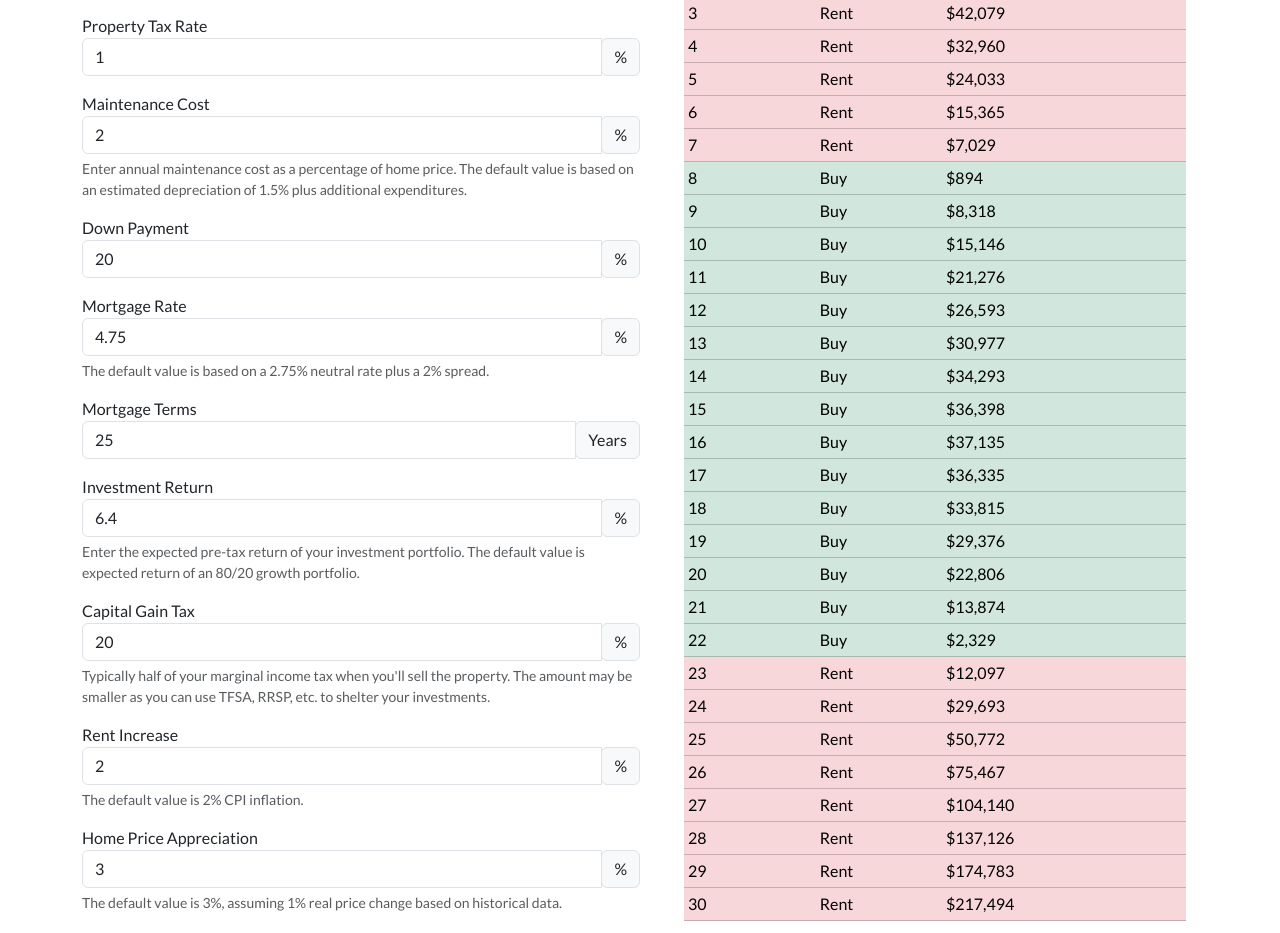
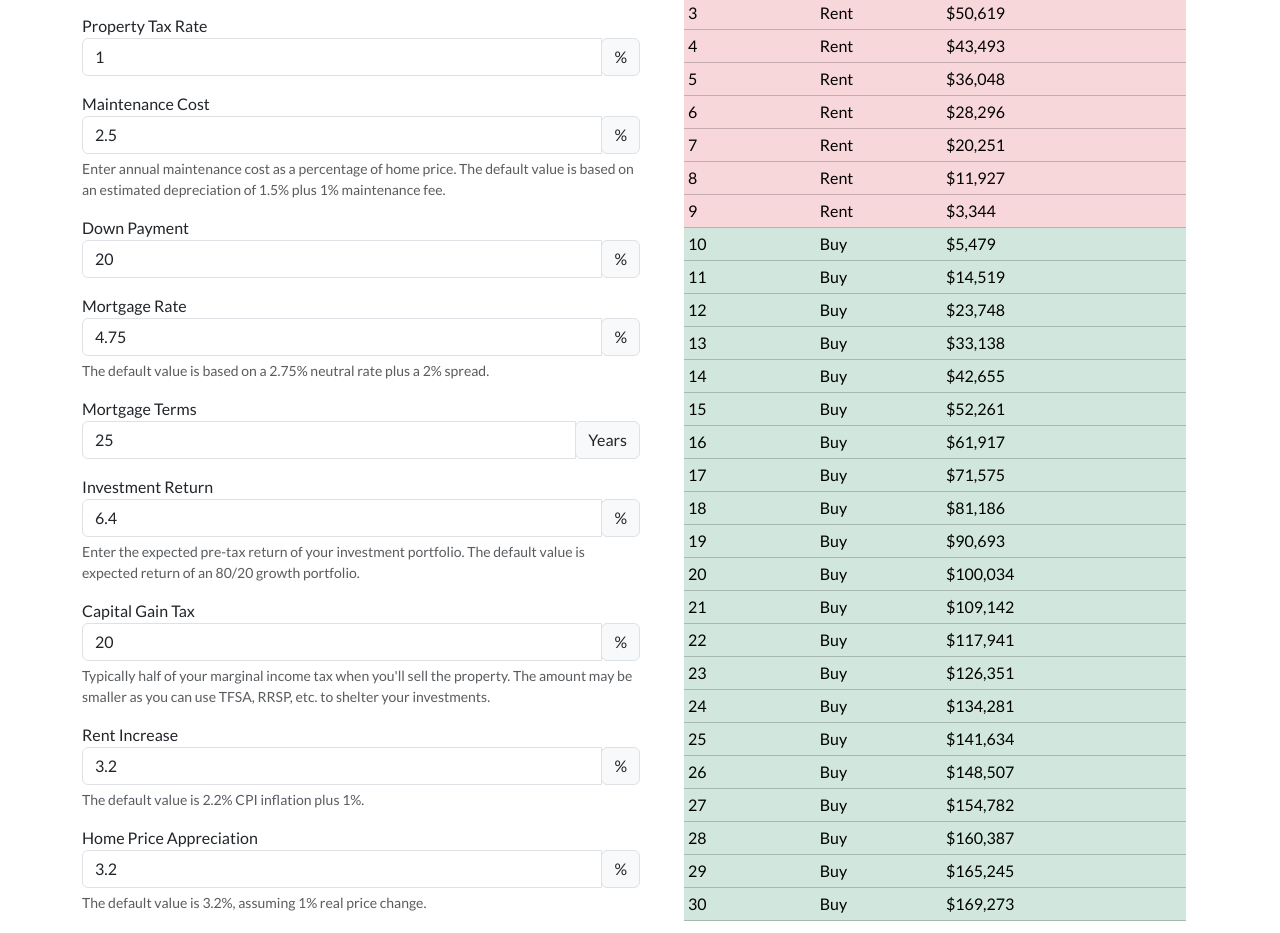
Before and after one commit to low-earth-orbit/rent-vs-buy, a React (Create React App) app: page / in a window 1280 px wide. Shown: the part 278-1211 px from the top of the page. Built offline with nearby package versions, Linux system fonts and the light colour scheme.

Commit message:
Update assumptions

```diff
--- a/src/components/Main.jsx
+++ b/src/components/Main.jsx
@@ -5,13 +5,13 @@ import UserInputForm from "./UserInputForm";
 const Main = () => {
   const [userInput, setUserInput] = useState({
     monthlyRent: 5000,
-    rentIncreaseRate: 2,
+    rentIncreaseRate: 3.2,
     initialHomePrice: 1000000,
-    homePriceGrowthRate: 3,
+    homePriceGrowthRate: 3.2,
     buyersClosingCostPercentage: 2,
     sellersClosingCostPercentage: 5,
     propertyTaxRate: 1,
-    maintenanceCostPercentage: 2,
+    maintenanceCostPercentage: 2.5,
     downPaymentPercentage: 20,
     annualMortgageInterestRate: 4.75,
     loanTermYears: 25,
--- a/src/components/UserInputForm.jsx
+++ b/src/components/UserInputForm.jsx
@@ -43,7 +43,7 @@ export default function UserInputForm({ userInput, handleChange }) {
       <UserInputFormItem
         id="maintenanceCostPercentage"
         label="Maintenance Cost"
-        helperText="Enter annual maintenance cost as a percentage of home price. The default value is based on an estimated depreciation of 1.5% plus additional expenditures."
+        helperText="Enter annual maintenance cost as a percentage of home price. The default value is based on an estimated depreciation of 1.5% plus 1% maintenance fee."
         step="0.1"
         value={userInput.maintenanceCostPercentage}
         onChange={(event) => {
@@ -119,7 +119,7 @@ export default function UserInputForm({ userInput, handleChange }) {
       <UserInputFormItem
         id="rentIncreaseRate"
         label="Rent Increase"
-        helperText="The default value is 2% CPI inflation."
+        helperText="The default value is 2.2% CPI inflation plus 1%."
         step="0.1"
         value={userInput.rentIncreaseRate}
         onChange={(event) => {
@@ -131,7 +131,7 @@ export default function UserInputForm({ userInput, handleChange }) {
       <UserInputFormItem
         id="homePriceGrowthRate"
         label="Home Price Appreciation"
-        helperText="The default value is 3%, assuming 1% real price change based on historical data."
+        helperText="The default value is 3.2%, assuming 1% real price change."
         step="0.1"
         value={userInput.homePriceGrowthRate}
         onChange={(event) => {
```
Also changed, not shown: 1 other file (tests, documents, lock files or other folders).
